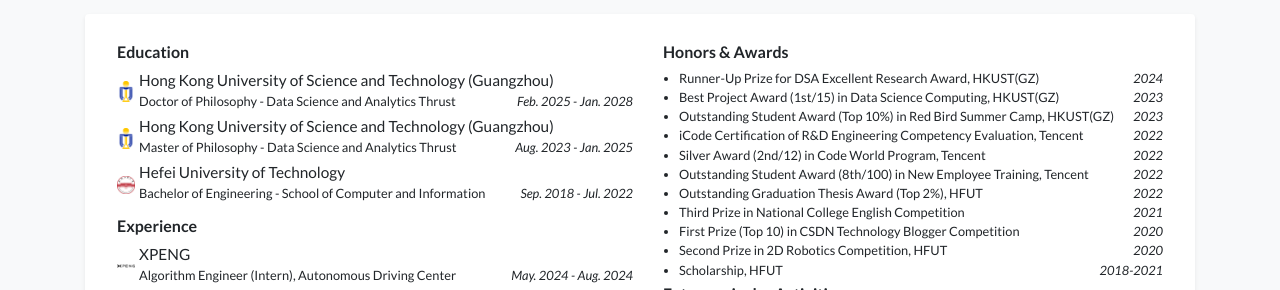
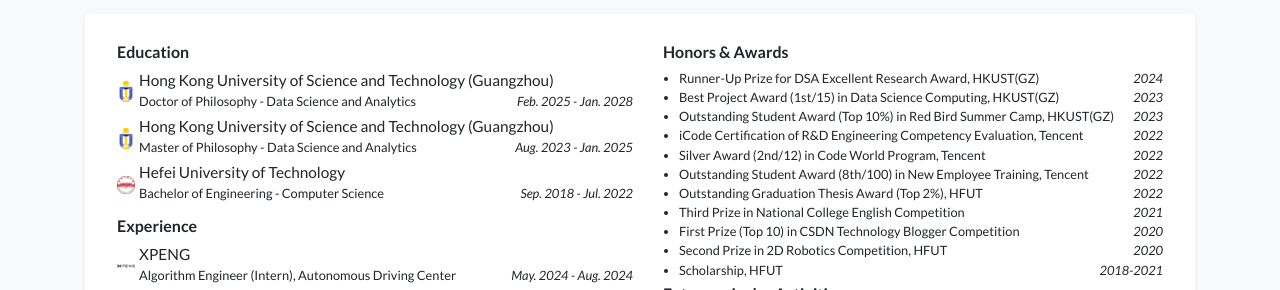
Before and after one commit to thunderlrr/songxinlei.github.io, a Jekyll site: the page built from index.html, in a window 1280 px wide and 900 px high. Shown: the part 461-751 px from the top of the window. Built offline with Jekyll 4.4.1, drawn with Linux system fonts in a browser that asks for light colours; a style sheet for code colours, icons or effects is not loaded.

Commit message:
update profile

```diff
--- a/_data/profile.yml
+++ b/_data/profile.yml
@@ -34,15 +34,15 @@
 education:
 - name: Hong Kong University of Science and Technology (Guangzhou)
   logo: /assets/images/badges/HKUST_GZ.png
-  position: Doctor of Philosophy - Data Science and Analytics Thrust
+  position: Doctor of Philosophy - Data Science and Analytics
   date: Feb. 2025 - Jan. 2028
 - name: Hong Kong University of Science and Technology (Guangzhou)
   logo: /assets/images/badges/HKUST_GZ.png
-  position: Master of Philosophy - Data Science and Analytics Thrust
+  position: Master of Philosophy - Data Science and Analytics
   date: Aug. 2023 - Jan. 2025
 - name: Hefei University of Technology
   logo: /assets/images/badges/HFUT.png
-  position: Bachelor of Engineering - School of Computer and Information
+  position: Bachelor of Engineering - Computer Science
   date: Sep. 2018 - Jul. 2022
 
 experience:
```
